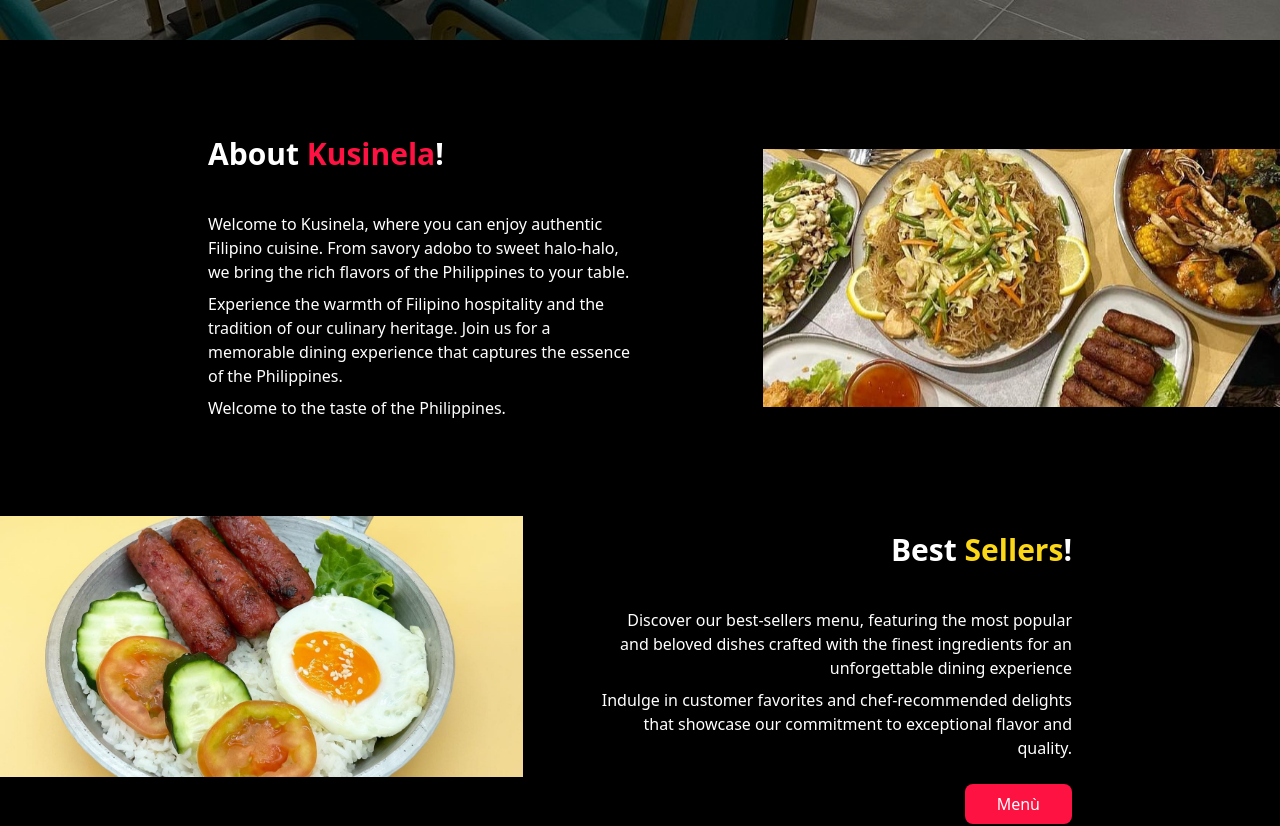
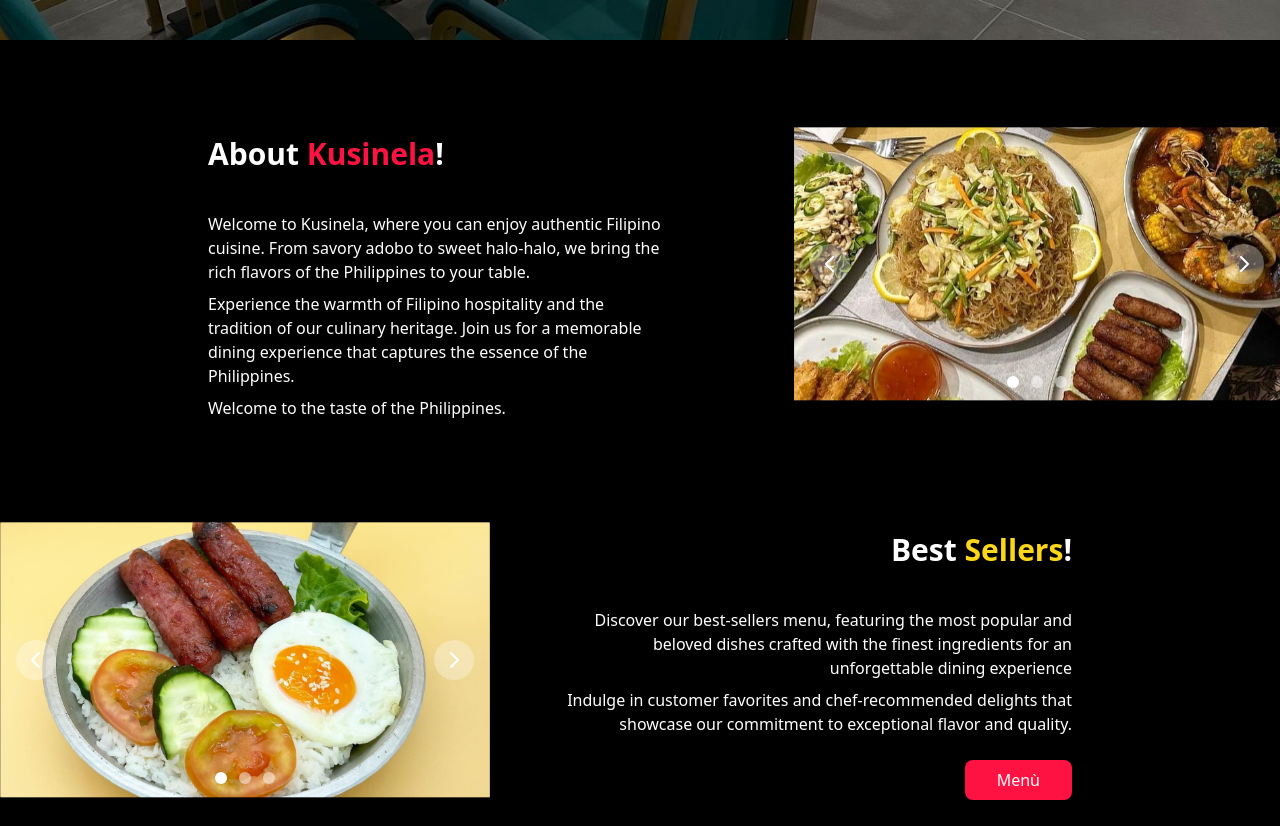
Before and after one commit to RussellShaneNavarez/Kusinela, a React (Create React App) app: page / in a window 1280 px wide. Shown: the part 760-1586 px from the top of the page. Built offline with nearby package versions, Linux system fonts and the light colour scheme.

Commit message:
EDIT: AboutUs and Menu with Carousels

```diff
--- a/package.json
+++ b/package.json
@@ -9,6 +9,7 @@
     "@testing-library/user-event": "^13.5.0",
     "animate.css": "^4.1.1",
     "aos": "^2.3.4",
+    "flowbite-react": "^0.10.2",
     "postcss": "^8.4.39",
     "react": "^18.3.1",
     "react-animate-on-scroll": "^2.1.9",
--- a/src/pages/AboutUs.jsx
+++ b/src/pages/AboutUs.jsx
@@ -1,5 +1,7 @@
 import React from 'react';
 import aboutImage from '../assets/aboutImage.jpg';
+
+import { Carousel } from "flowbite-react";
 
 const AboutUs = () => {
   return (
@@ -12,11 +14,14 @@ const AboutUs = () => {
         <p>Experience the warmth of Filipino hospitality and the tradition of our culinary heritage. Join us for a memorable dining experience that captures the essence of the Philippines.</p>
         <p>Welcome to the taste of the Philippines.</p>
       </div>
-      <div className='flex mt-10 md:mt-20 md:w-1/2 sm:w-100 items-center justify-center'>
-        <div className='w-full max-w-[80%] md:max-w-[100%] sm:max-w-[70%] aspect-w-16 aspect-h-8'>
-          <img src={aboutImage} alt="Food 1" className='object-cover' />
-        </div>
+      <div className='h-[12rem] w-[20rem] mt-6 md:mt-20 md:h-72 md:w-[35rem] mx-auto'>
+          <Carousel slide={false}>
+            <img src={aboutImage} alt="Food 1"  />
+            <img src={aboutImage} alt="Food 1"  />
+            <img src={aboutImage} alt="Food 1" />
+          </Carousel>
       </div>
+
     </div>
   );
 };
--- a/src/pages/Menu.jsx
+++ b/src/pages/Menu.jsx
@@ -1,5 +1,7 @@
 import React from 'react';
 import menuImage from '../assets/menuImage.jpg';
+
+import { Carousel } from "flowbite-react";
 
 const Menu = () => {
   const menu = '/assets/menu.pdf';
@@ -10,10 +12,12 @@ const Menu = () => {
 
   return (
     <div className='flex flex-col-reverse md:flex-row bg-black text-white text-center md:text-right '> {/* bg-[#090833] */}
-      <div className='flex mt-10 md:mt-20 mb-10 md:mb-20 md:w-1/2 sm:w-100 justify-center items-center'>
-        <div className='w-full max-w-[80%] md:max-w-[100%] sm:max-w-[70%] aspect-w-16 aspect-h-8'>
-          <img src={menuImage} alt="Food 2" className='object-cover z-40' />
-        </div>
+    <div className='h-[12rem] w-[20rem] mt-6 md:mt-20 md:h-72 md:w-[35rem] mx-auto mb-10'>
+          <Carousel slide={false}>
+            <img src={menuImage} alt="Food 2"  />
+            <img src={menuImage} alt="Food 2"  />
+            <img src={menuImage} alt="Food 2" />
+          </Carousel>
       </div>
       <div className='flex md:mr-[12rem] mt-10 md:mt-20 flex-col gap-2 md:w-1/2 p-4 mx-8 md:pl-10'>
         <h2 className='text-3xl mb-8 font-semibold'>
--- a/tailwind.config.js
+++ b/tailwind.config.js
@@ -1,7 +1,10 @@
+const flowbite = require("flowbite-react/tailwind");
+
 /** @type {import('tailwindcss').Config} */
 module.exports = {
   content: ["./src/**/*.{html,js,jsx}",
-            './public/index.html'
+            './public/index.html',
+            flowbite.content()
           ],
   theme: {
     extend: {
@@ -16,6 +19,7 @@ module.exports = {
     },
   },
   plugins: [
+    flowbite.plugin(),
     require('@tailwindcss/aspect-ratio'),
     function ({ addUtilities }) {
       addUtilities({
```
Also changed, not shown: 1 other file (tests, documents, lock files or other folders).
